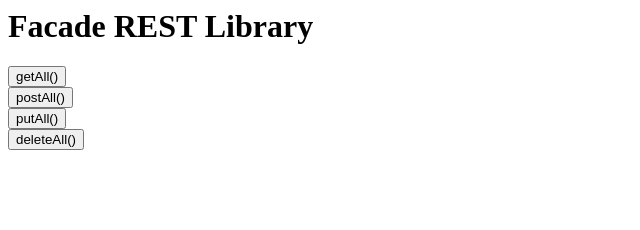
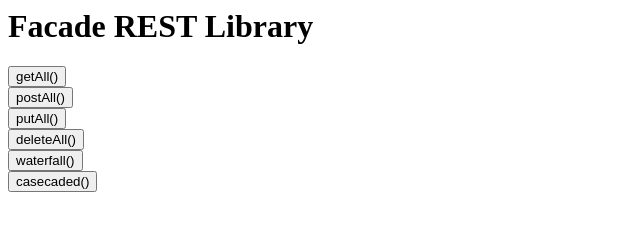
Before and after one commit to ultrasonicsoft/frest.js, a website: page demo/index.html in a window 1280 px wide. Shown: the whole page, without its empty margins (0-640 px from the left). Drawn offline with Linux system fonts and the light colour scheme.

Commit message:
Published package

```diff
--- a/demo/index.html
+++ b/demo/index.html
@@ -85,33 +85,30 @@
             });
         }
 
-        function start() {
-            var urls = ['https://jsonplaceholder.typicode.com/posts/1',
+        function waterfall() {
+            let urls = ['https://jsonplaceholder.typicode.com/posts/1',
                 'https://jsonplaceholder.typicode.com/posts/2',
-                'https://jsonplaceholder.typicode.com/posts/3'];
-            var result = frest.getAll(urls);
+                'https://jsonplaceholder.typicode.com/posts/3']
+            let result = frest.waterfall(urls);
             result.then(response => {
-                console.log('frest response...');
-                console.log(response);
+                console.log('waterfall response...');
+                console.log(JSON.stringify(response, null, 4));
             });
-            // let waterfall_result = frest_waterfall(urls);
-            // waterfall_result.then(response => {
-            //     console.log('frest_waterfall response...');
-            //     console.log(response);
-            // });
-            // var data = [
-            //     {
-            //         url: 'https://jsonplaceholder.typicode.com/posts/1'
-            //     },
-            //     {
-            //         url: 'https://jsonplaceholder.typicode.com/comments?postId={param}',
-            //         param: 'id'
-            //     }];
-            // var smart_result = frest_smart(data);
-            // smart_result.then(response => {
-            //     console.log('smart_result response...');
-            //     console.log(response);
-            // });
+        }
+
+        function casecaded() {
+            var requests = [
+                {
+                    url: 'https://jsonplaceholder.typicode.com/posts/1'
+                },
+                {
+                    url: 'https://jsonplaceholder.typicode.com/comments?postId={param}',
+                    param: 'id'
+                }];
+            let result = frest.casecaded(requests);
+            result.then(response => {
+                console.log(JSON.stringify(response, null, 4));
+            });
         }
     </script>
 </head>
@@ -133,6 +130,14 @@
     <div>
         <button onclick="deleteAll()">deleteAll()</button>
     </div>
+
+    <div>
+        <button onclick="waterfall()">waterfall()</button>
+    </div>
+
+    <div>
+        <button onclick="casecaded()">casecaded()</button>
+    </div>
 </body>
 
 </html>
```
Also changed, not shown: package.json (added, +27 -0 lines), README.MD, 1 other file.
